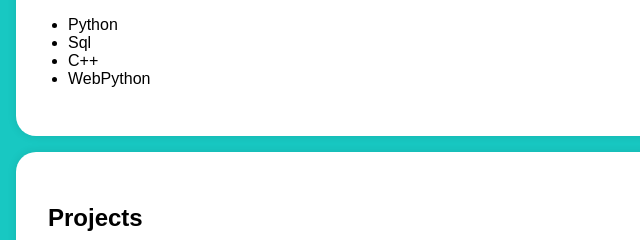
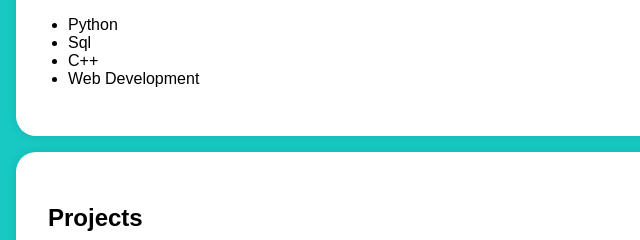
Before and after one commit to Archanaa23/Archana, a plain HTML site: page index.html in a window 1280 px wide. Shown: the part 730-970 px from the top of the page, 0-640 px from the left. Drawn offline with Linux system fonts and the light colour scheme.

Commit message:
Update index.html

```diff
--- a/index.html
+++ b/index.html
@@ -139,7 +139,7 @@
                 <li>Python</li>
                 <li>Sql</li>
                 <li>C++</li>
-                <li>WebPython</li>
+                <li>Web Development</li>
 
             </ul>
         </div>
```
